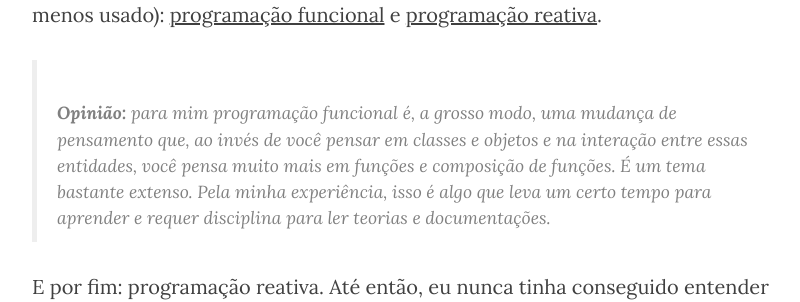
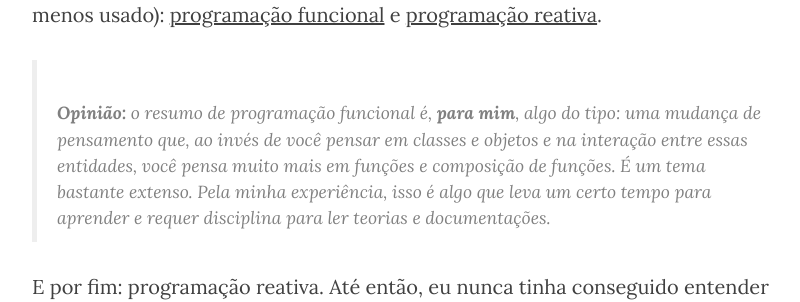
Before and after one commit to CocoaHeadsBrasil/equinociOS, a Jekyll site: the page built from _posts/2016-03-14-como-eu-vim-parar-aqui.md, in a window 1280 px wide and 900 px high, scrolled down 1447 px. Shown: the part 159-461 px from the top of the window, without its empty margins (233-1033 px from the left). Built offline with Jekyll 4.4.1, drawn with Linux system fonts in a browser that asks for light colours; nearby versions of some CDN libraries.

Commit message:
Post Bruno Koga: small changes

```diff
--- a/_posts/2016-03-14-como-eu-vim-parar-aqui.md
+++ b/_posts/2016-03-14-como-eu-vim-parar-aqui.md
@@ -25,7 +25,7 @@ Em junho de 2015, logo após o lançamento do Swift 2.0, entrei num projeto 100%
 
 Porém, a camada de comunicação com o servidor desse aplicativo era construída em cima de uma biblioteca escrita chamada [BrightFutures](https://github.com/Thomvis/BrightFutures). E com isso me deparei com dois outros conceitos que eu nunca havia estudado (muito menos usado): [programação funcional](https://pt.wikipedia.org/wiki/Programação_funcional) e [programação reativa](https://en.wikipedia.org/wiki/Reactive_programming).
 
-> **Opinião:** para mim programação funcional é, a grosso modo, uma mudança de pensamento que, ao invés de você pensar em classes e objetos e na interação entre essas entidades, você pensa muito mais em funções e composição de funções. É um tema bastante extenso. Pela minha experiência, isso é algo que leva um certo tempo para aprender e requer disciplina para ler teorias e documentações.
+> **Opinião:** o resumo de programação funcional é, **para mim**, algo do tipo: uma mudança de pensamento que, ao invés de você pensar em classes e objetos e na interação entre essas entidades, você pensa muito mais em funções e composição de funções. É um tema bastante extenso. Pela minha experiência, isso é algo que leva um certo tempo para aprender e requer disciplina para ler teorias e documentações.
 
 E por fim: programação reativa. Até então, eu nunca tinha conseguido entender exatamete o que era programação reativa. Todas a vezes que tentei usar [ReactiveCocoa](https://github.com/ReactiveCocoa/ReactiveCocoa) desisti no meio por perder o controle do que estava acontecendo.
 
```
